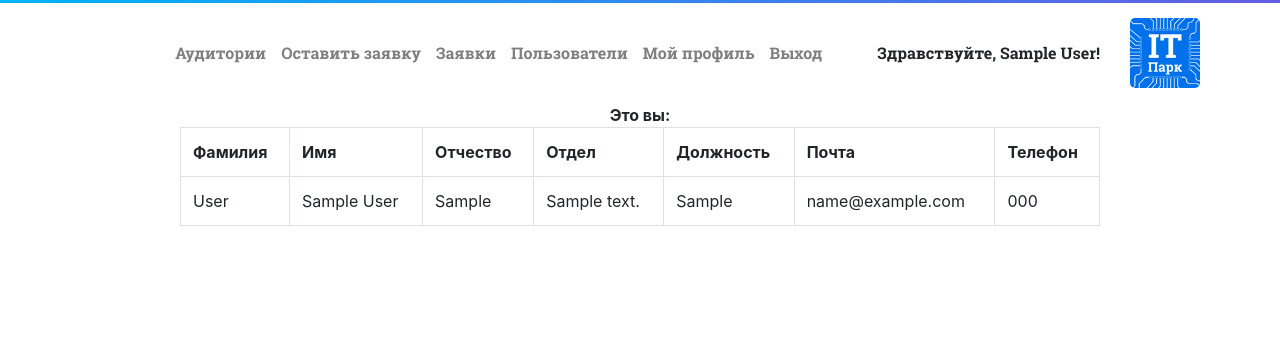
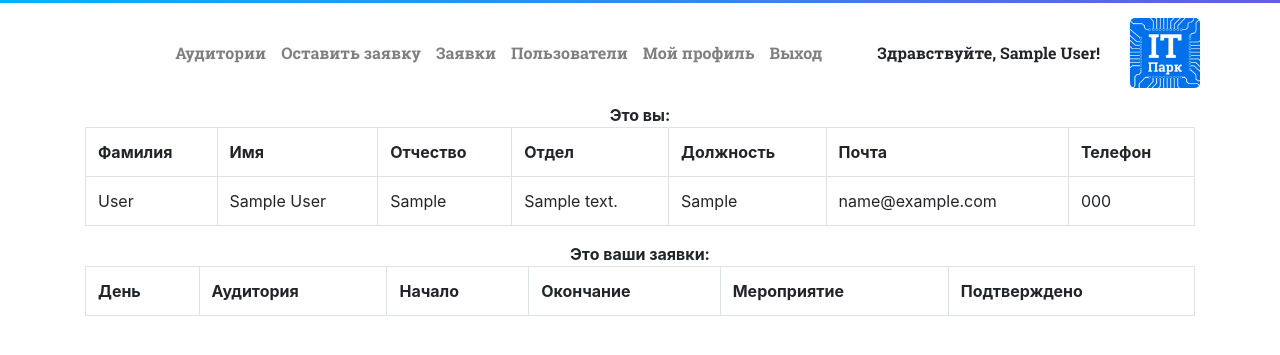
Before and after one commit to AL3XD3V/ITParkClassroomPlanner, a PHP site: page /profile in a window 1280 px wide. Shown: the top 355 px of the page. Run offline with PHP 8.4, Linux system fonts and the light colour scheme; the visitor is signed in with stand-in values (Sample User, id 1); tables that the repository leaves empty or names only in its code hold one stand-in row (values such as "Sample post"); lists and menus that the app fills with data are empty; some libraries are stand-ins or nearby versions.

Commit message:
change profile page view and some logic

```diff
--- a/src/controllers/controller.php
+++ b/src/controllers/controller.php
@@ -6,6 +6,7 @@ class Controller
 {
 
 	public $model;
+	public $model2;
 	public $view;
 
 	function __construct()
--- a/src/controllers/controller_profile.php
+++ b/src/controllers/controller_profile.php
@@ -2,12 +2,14 @@
 
 include './src/controllers/controller.php';
 include './src/models/model_users.php';
+include './src/models/model_classes.php';
 
 class ControllerProfile extends Controller
 {
   function __construct()
   	{
   		$this->model = new ModelUsers();
+      $this->model2 = new ModelClasses();
   		$this->view = new View();
   	}
 
@@ -15,7 +17,8 @@ class ControllerProfile extends Controller
   	{
       $id = $this->checkUser();
       $data = $this->model->getUser($id);
-  		$this->view->generate('view_profile.php', 'view_template.php', $data);
+      $data2 = $this->model2->getUserRequests($id);
+  		$this->view->generate('view_profile.php', 'view_template.php', $data, $data2);
   	}
 
     function checkUser()
--- a/src/models/model_classes.php
+++ b/src/models/model_classes.php
@@ -1,6 +1,6 @@
 <?php
 
-include './src/models/model.php';
+include_once './src/models/model.php';
 
 class ModelClasses extends Model
 {
@@ -36,4 +36,10 @@ class ModelClasses extends Model
     include './src/db/db_connect.php';
     return $pdo->query('SELECT class, day, time_start, time_stop, name, confirm FROM classes WHERE WEEK(day)=\''.$week.'\' ORDER BY class, time_start ASC')->fetchAll();
   }
+
+  public function getUserRequests($id)
+  {
+    include './src/db/db_connect.php';
+    return $pdo->query('SELECT class, day, time_start, time_stop, name, confirm FROM classes WHERE user='.$id.' ORDER BY class, time_start ASC')->fetchAll();
+  }
 }
--- a/src/models/model_users.php
+++ b/src/models/model_users.php
@@ -1,6 +1,6 @@
 <?php
 
-include './src/models/model.php';
+include_once './src/models/model.php';
 
 class ModelUsers extends Model
 {
--- a/src/views/view_profile.php
+++ b/src/views/view_profile.php
@@ -15,7 +15,7 @@
     <b>Это вы:</b>
   </div>
   <div class="row justify-content-center">
-      <div class="col-10">
+      <div class="col-12">
         <table class="table table-bordered">
 						<tr>
       				<th>Фамилия</th>
@@ -42,3 +42,34 @@
     		</div>
     </div>
 </div>
+<div class="container">
+		<div class="row justify-content-center">
+			<b>Это ваши заявки:</b>
+		</div>
+		<div class="row justify-content-center">
+    		<div class="col-12">
+          <table class="table table-bordered">
+						<tr>
+      				<th>День</th>
+      				<th>Аудитория</th>
+      				<th>Начало</th>
+      				<th>Окончание</th>
+							<th>Мероприятие</th>
+              <th>Подтверждено</th>
+    				</tr>
+						<?php
+						foreach($data2 as $row)
+						{
+
+								echo '<tr><td>'.$row['day'].'</td>'.
+									 	'<td>'.$row['class'].'</td>'.
+									 	'<td>'.substr($row['time_start'], 0, 5).'</td>'.
+									 	'<td>'.substr($row['time_stop'], 0, 5).'</td>'.
+                    '<td>'.$row['name'].'</td>'.
+                    '<td>'.$row['confirm'].'</td></tr>';
+						}
+						?>
+					</table>
+    		</div>
+    </div>
+</div>
```
